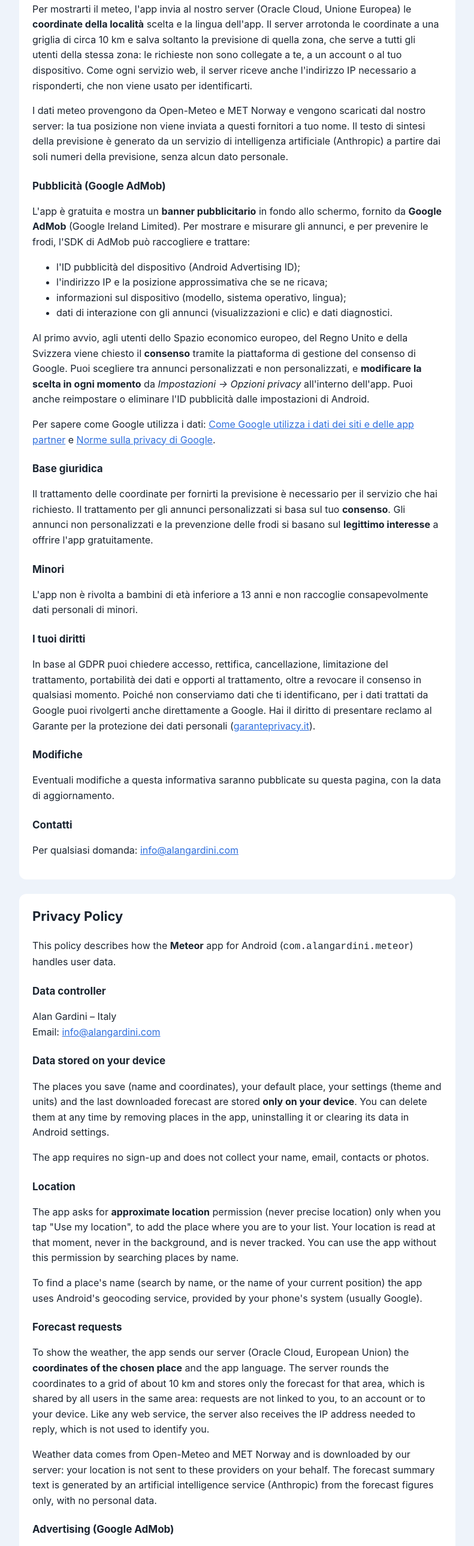
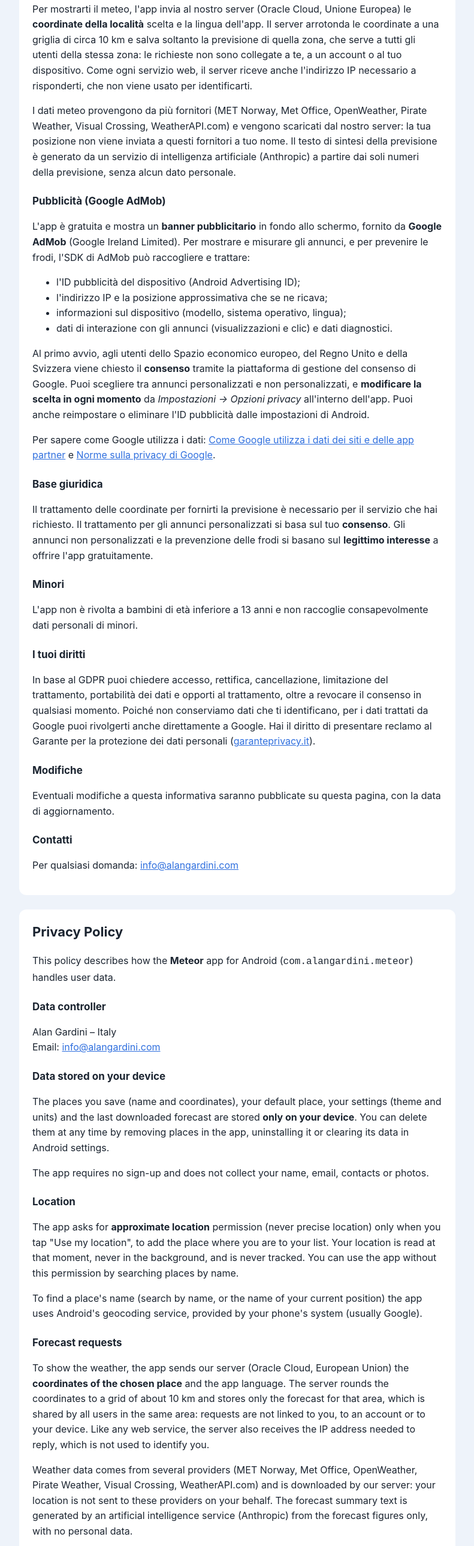
Before and after one commit to alangardini/apps, a plain HTML site: page meteor/privacy/index.html in a window 1280 px wide. Shown: the part 979-3556 px from the top of the page at 60% size, without its empty margins (244-1035 px from the left). Drawn offline with Linux system fonts and the light colour scheme.

Commit message:
Add files via upload

```diff
--- a/meteor/privacy/index.html
+++ b/meteor/privacy/index.html
@@ -63,7 +63,7 @@
   serve a tutti gli utenti della stessa zona: le richieste non sono collegate a te, a un account
   o al tuo dispositivo. Come ogni servizio web, il server riceve anche l'indirizzo IP necessario a
   risponderti, che non viene usato per identificarti.</p>
-  <p>I dati meteo provengono da Open-Meteo e MET Norway e vengono scaricati dal nostro server:
+  <p>I dati meteo provengono da più fornitori (MET Norway, Met Office, OpenWeather, Pirate Weather, Visual Crossing, WeatherAPI.com) e vengono scaricati dal nostro server:
   la tua posizione non viene inviata a questi fornitori a tuo nome. Il testo di sintesi della
   previsione è generato da un servizio di intelligenza artificiale (Anthropic) a partire dai
   soli numeri della previsione, senza alcun dato personale.</p>
@@ -146,7 +146,7 @@
   by all users in the same area: requests are not linked to you, to an account or to your device.
   Like any web service, the server also receives the IP address needed to reply, which is not used
   to identify you.</p>
-  <p>Weather data comes from Open-Meteo and MET Norway and is downloaded by our server: your
+  <p>Weather data comes from several providers (MET Norway, Met Office, OpenWeather, Pirate Weather, Visual Crossing, WeatherAPI.com) and is downloaded by our server: your
   location is not sent to these providers on your behalf. The forecast summary text is generated
   by an artificial intelligence service (Anthropic) from the forecast figures only, with no
   personal data.</p>
```
